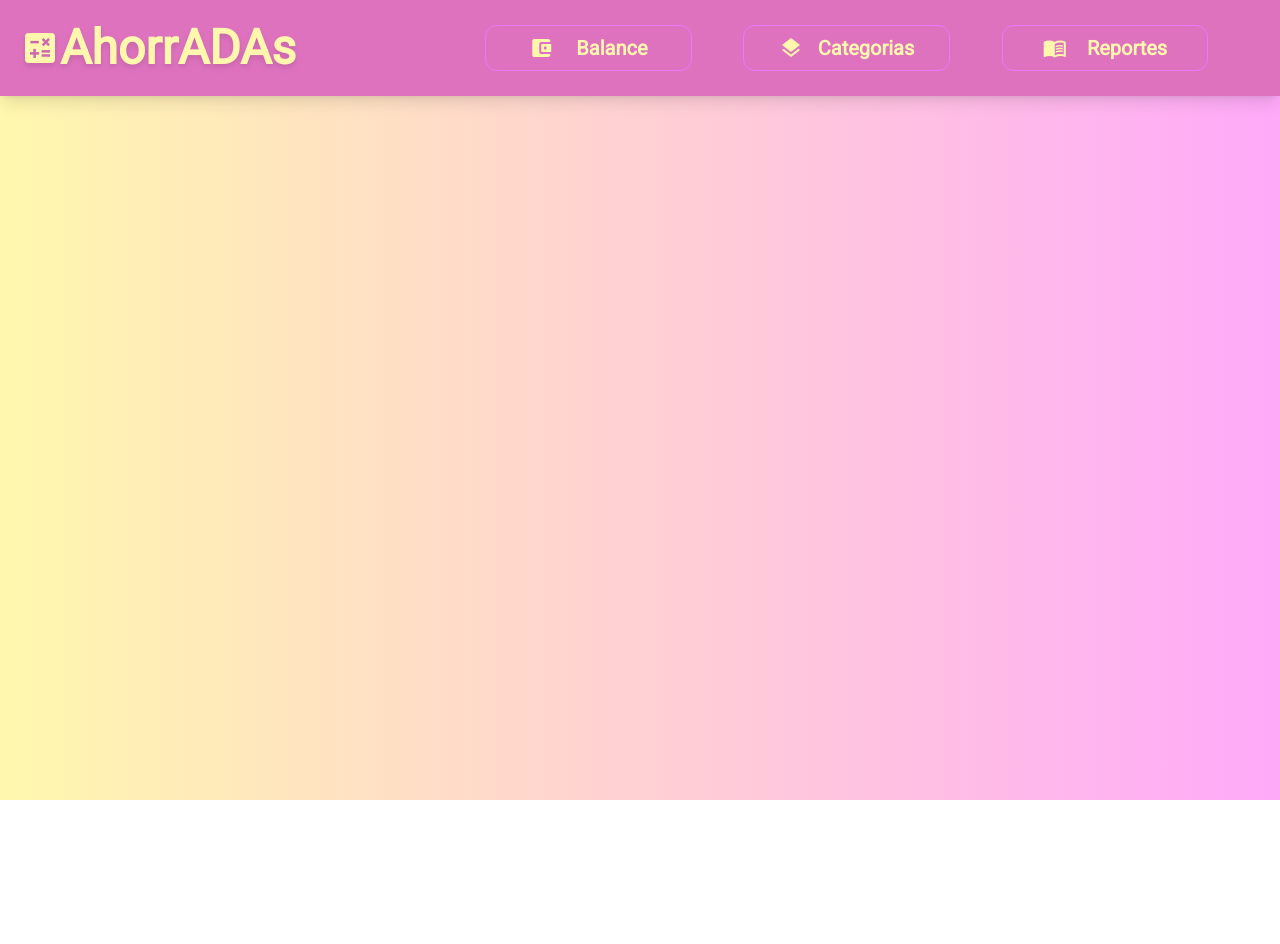
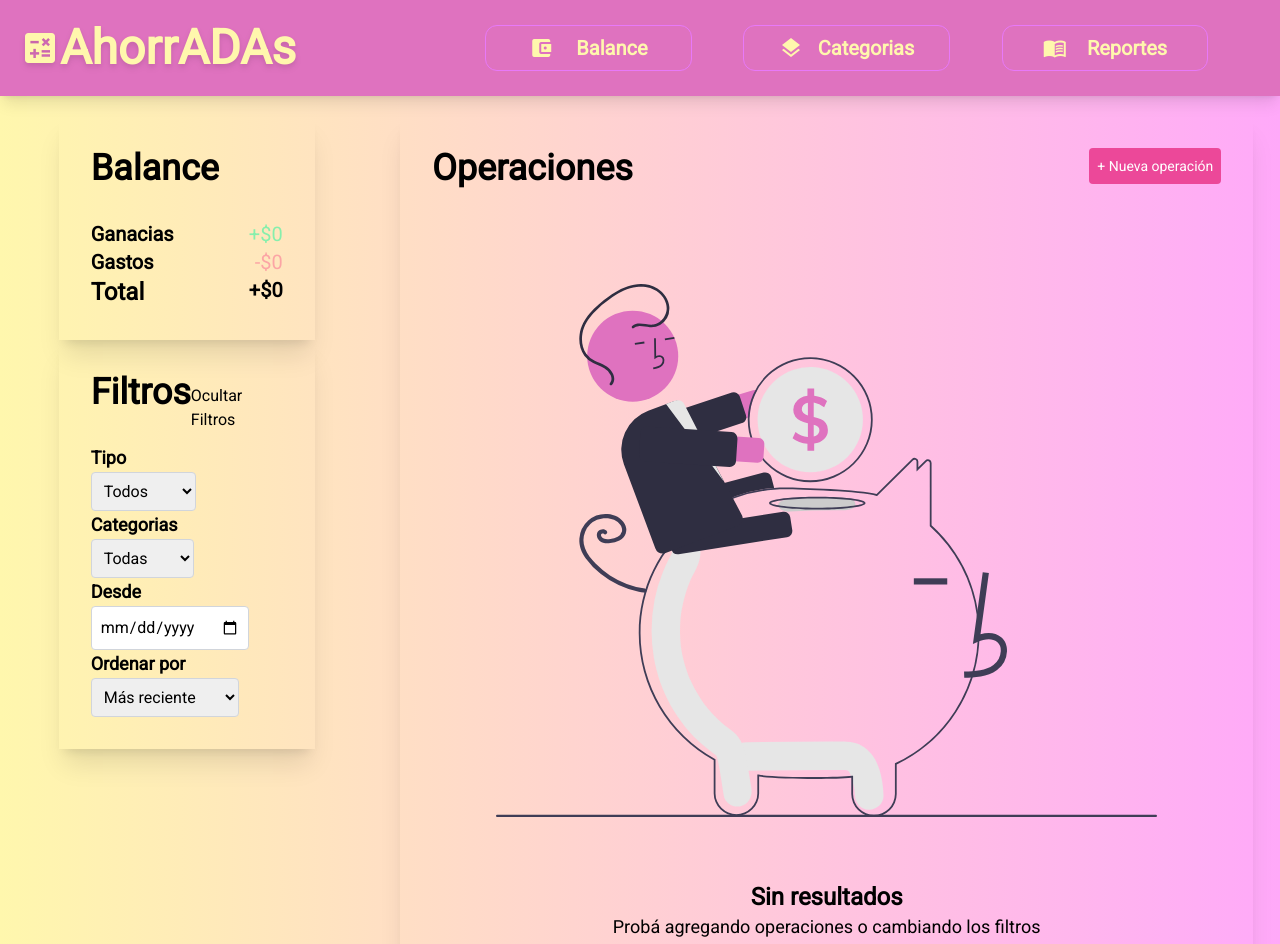
Before and after one commit to serenafernandez/ahorrADAS, a plain HTML site: page index.html in a window 1280 px wide. Shown: the top 944 px of the page. Before the commit the page ends 800 px from the top, so only its background shows below. Drawn offline with nearby package versions, Linux system fonts and the light colour scheme.

Commit message:
added index main

```diff
--- a/index.html
+++ b/index.html
@@ -65,6 +65,79 @@
             </nav>
         </div>
     </header>
+    <main class="my-5 flex items-start justify-evenly min-h-screen">
+        <section class="h-full mx-auto flex flex-col md:w-1/4">
+            <article class="flex flex-col mx-auto justify-evenly md:w-4/5 p-8 shadow-xl">
+                <h2 class="mb-8 font-bold text-4xl">Balance</h2>
+                <div class="flex flex-row justify-between items-start">
+                    <h3 class="text-xl font-bold">Ganacias</h3>
+                    <p class="text-xl text-green-300">+$0</p>
+                </div>
+                <div class="flex flex-row justify-between items-start">
+                    <h3 class="text-xl font-bold">Gastos</h3>
+                    <p class="text-xl text-red-300">-$0</p>
+                </div>
+                <div class="flex flex-row justify-between items-start">
+                    <h3 class="text-2xl font-bold">Total</h3>
+                    <p class="text-xl font-bold">+$0</p>
+                </div>
+            </article>
+            <article class="flex flex-col justify-evenly items-start mx-auto md:w-4/5 p-8 shadow-xl">
+                <div class="w-full flex flex-row justify-evenly items-center">
+                    <h2 class="mb-8 font-bold text-4xl">Filtros</h2>
+                    <a href="#">Ocultar Filtros</a>
+                </div>
+                <div class="w-full flex flex-col justify-evenly items-start">
+                    <h3 class="text-lg font-bold">Tipo</h3>
+                    <select name="tipo" id="" class="border border-gray-300 rounded p-2 focus:border-pink-500 focus:outline-none">
+                        <option value="Todos">Todos</option>
+                        <option value="Gasto">Gasto</option>
+                        <option value="Ganancia">Ganancia</option>
+                    </select>
+                </div>
+                <div class="w-full flex flex-col justify-evenly items-start">
+                    <h3 class="text-lg font-bold">Categorias</h3>
+                    <select name="categorias" id="" class="border border-gray-300 rounded p-2 focus:border-pink-500 focus:outline-none">
+                        <option value="Todas">Todas</option>
+                        <option value="Comida">Comida</option>
+                        <option value="Trabajo">Trabajo</option>
+                        <option value="Servicios">Servicios</option>
+                    </select>
+                </div>
+                <div class="w-full flex flex-col justify-evenly items-start">
+                    <h3 class="text-lg font-bold">Desde</h3>
+                    <input type="date" name="" id="" class="border border-gray-300 rounded p-2 focus:border-pink-500 focus:outline-none">
+                </div>
+                <div class="w-full flex flex-col justify-evenly items-start">
+                    <h3 class="text-lg font-bold">Ordenar por</h3>
+                    <select name="" id="" class="border border-gray-300 rounded p-2 focus:border-pink-500 focus:outline-none">
+                        <option value="">Más reciente</option>
+                        <option value="">Menos reciente</option>
+                        <option value="">Mayor monto</option>
+                        <option value="">Menor monto</option>
+                        <option value="">A/Z</option>
+                        <option value="">Z/A</option>
+                    </select>
+                </div>
+            </article>
+        </section>
+        <section class="mx-auto flex flex-col justify-evenly items-center md:w-4/5 lg:w-2/3 p-8 shadow-xl">
+            <div class="w-full flex flex-row justify-between">
+                <h2 class="mb-8 font-bold text-4xl">Operaciones</h2>
+                <button class="button h-full text-sm text-white bg-pink-500 hover:bg-pink-600 rounded p-2 ml-2">
+                    <span id="add-operation-button">
+                        + Nueva operación
+                    </span>
+                </button>
+            </div>
+            <!-- SIN OPERACIONES -->
+            <figure class="p-16">
+                <img src="./img/undraw_savings_re_eq4w.svg" alt="">
+            </figure>
+            <h4 class="text-2xl font-bold">Sin resultados</h4>
+            <h3 class="text-lg">Probá agregando operaciones o cambiando los filtros</h3>
+        </section>
+    </main>
     <!-- project's script -->
     <script src="./js/main.js"></script>
 </body>
```
